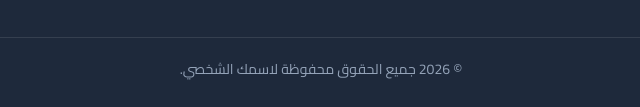
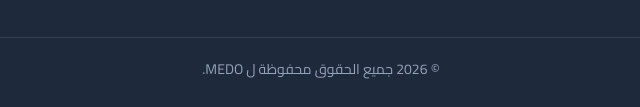
Before and after one commit to mohhameddkhaledd/hema22, a plain HTML site: page index.html in a window 1280 px wide. Shown: the part 2024-2131 px from the top of the page, 319-959 px from the left. Drawn offline with Linux system fonts and the light colour scheme.

Commit message:
Add files via upload

```diff
--- a/index.html
+++ b/index.html
@@ -8,7 +8,9 @@
     <link rel="preconnect" href="https://fonts.googleapis.com">
     <link rel="preconnect" href="https://fonts.gstatic.com" crossorigin>
     <link href="https://fonts.googleapis.com/css2?family=Cairo:wght@300;400;700&display=swap" rel="stylesheet">
-
+    <link rel="preconnect" href="https://fonts.googleapis.com">
+<link rel="preconnect" href="https://fonts.gstatic.com" crossorigin>
+<link href="https://fonts.googleapis.com/css2?family=Inter:wght@400;500;600;700;800&display=swap" rel="stylesheet">
     <style>
         :root {
             --primary-color: #c5a880; /* لون ذهبي راقي للاستشارات */
@@ -30,6 +32,7 @@
             background-color: var(--bg-light);
             color: var(--text-dark);
             line-height: 1.6;
+            font-family: 'Inter', -apple-system, BlinkMacSystemFont, "Segoe UI", Roboto, Helvetica, Arial, sans-serif;
         }
 
         /* الهيدر ونظام التنقل */
@@ -262,7 +265,7 @@
     <section class="hero" id="about">
         <h1>مرحباً، أنا <span>ابراهيم خالد</span></h1>
         <p>مستشار متخصص في التطوير العقاري والتحليل الاستثماري. أساعدك في اتخاذ القرارات المالية والعقارية الصحيحة لتنمية ثروتك وتأمين مستقبلك بأمان.</p>
-        <a href="#contact" class="btn-cta">احجز استشارتك الآن</a>
+        <a href="https://wa.me/+971544484712" class="btn-cta">احجز استشارتك الآن</a>
     </section>
 
     <!-- قسم الخدمات -->
@@ -310,7 +313,7 @@
         </div>
 
         <div class="copy">
-            &copy; 2026 جميع الحقوق محفوظة لاسمك الشخصي.
+            &copy; 2026  جميع الحقوق محفوظة ل MEDO.
         </div>
     </footer>
 
```
